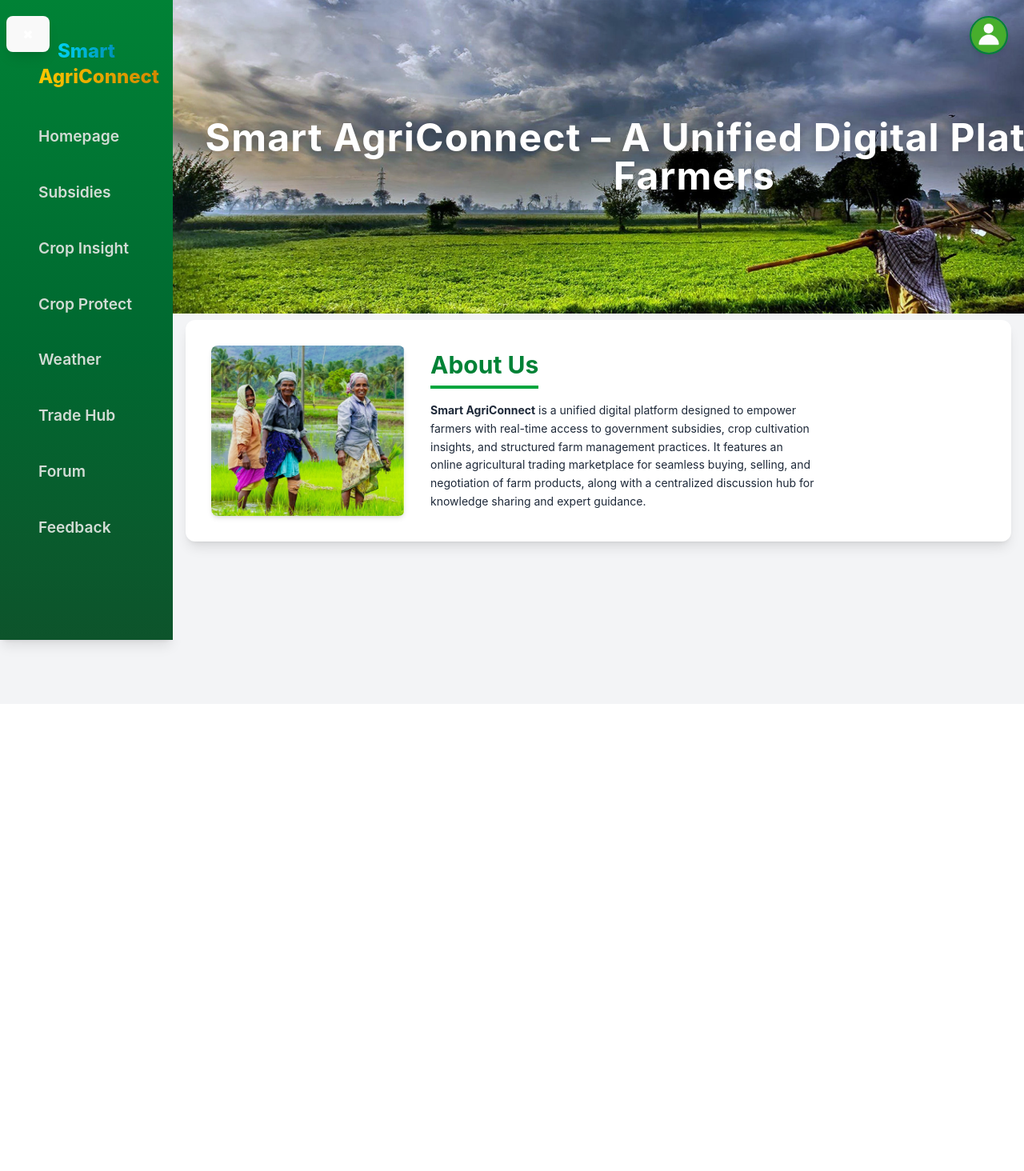
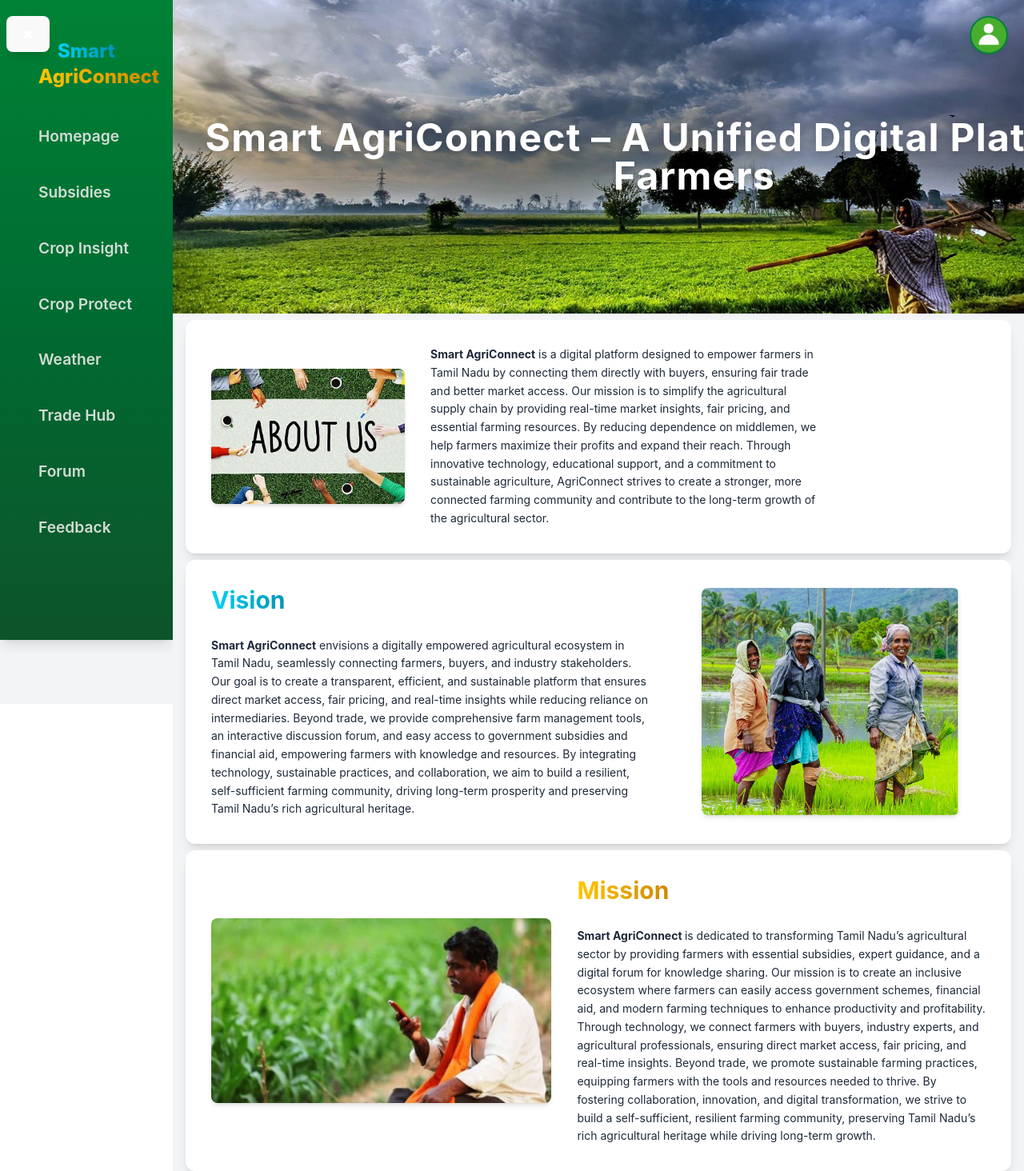
Before and after one commit to pradeep686/Smart-AgriConnect, a React (Vite) app in the folder frontend/: page /homepage in a window 1280 px wide. Shown: the top 1464 px of the page at 80% size. Before the commit the page ends 880 px from the top, so only its background shows below. Built offline with nearby package versions, Linux system fonts and the light colour scheme.

Commit message:
updating admin...

```diff
--- a/frontend/src/frontendPage/homePage/homePage.jsx
+++ b/frontend/src/frontendPage/homePage/homePage.jsx
@@ -29,7 +29,7 @@ const HomePage = () => {
           {/* Left - Background Image */}
           <div className="w-1/4">
             <img
-              src="/images/main2.jpg"
+              src="/images/main3.jpeg"
               alt="Smart AgriConnect"
               className="rounded-lg shadow-md w-full"
             />
@@ -37,20 +37,77 @@ const HomePage = () => {
 
           {/* Right - Text Content */}
           <div className="w-1/2">
-            <h2 className="text-3xl font-bold text-green-700 mb-4 border-b-4 border-green-600 pb-2 inline-block">
-              About Us
-            </h2>
+
             <p className="text-gray-800 text-sm leading-relaxed">
-              <strong>Smart AgriConnect</strong> is a unified digital platform designed to empower
-              farmers with real-time access to government subsidies, crop cultivation insights,
-              and structured farm management practices. It features an online agricultural trading
-              marketplace for seamless buying, selling, and negotiation of farm products, along
-              with a centralized discussion hub for knowledge sharing and expert guidance.
+            <strong>Smart AgriConnect</strong>  is a digital platform designed to empower farmers in Tamil Nadu by connecting them directly
+              with buyers, ensuring fair trade and better market access.
+              Our mission is to simplify the agricultural supply chain by providing real-time market insights, fair pricing, and essential farming resources.
+               By reducing dependence on middlemen, we help farmers maximize their profits and expand their reach. Through innovative technology,
+               educational support, and a commitment to sustainable agriculture, AgriConnect strives to create a stronger,
+                more connected farming community and contribute to the long-term growth of the agricultural sector.
             </p>
           </div>
         </div>
+
+        <div className="bg-white shadow-lg rounded-xl top-100 mx-4 mt-2 p-8 flex items-center space-x-8">
+  {/* vission */}
+  <div className="w-3/5 pr-8">
+  <h2 className="text-3xl font-bold text-transparent bg-clip-text bg-gradient-to-r from-cyan-400 to-cyan-600 mb-4 border-b-4 pb-2 inline-block">
+  Vision
+</h2>
+
+    <p className="text-gray-800 text-sm leading-relaxed">
+      <strong>Smart AgriConnect</strong> envisions a digitally empowered agricultural ecosystem in Tamil Nadu, seamlessly connecting farmers, buyers, and industry stakeholders. Our goal is to create a transparent, efficient, and sustainable platform that ensures direct market access, fair pricing, and real-time insights while reducing reliance on intermediaries.
+
+Beyond trade, we provide comprehensive farm management tools, an interactive discussion forum, and easy access to government subsidies and financial aid, empowering farmers with knowledge and resources. By integrating technology, sustainable practices, and collaboration, we aim to build a resilient, self-sufficient farming community, driving long-term prosperity and preserving Tamil Nadu’s rich agricultural heritage.
+    </p>
+  </div>
+
+  {/* Right - Image */}
+  <div className="w-1/3">
+    <img
+      src="/images/main2.jpg"
+      alt="Smart AgriConnect"
+      className="rounded-lg shadow-md w-full"
+    />
+  </div>
+</div>
+
+<div className="bg-white shadow-lg rounded-xl top-100 mx-4 mt-2 p-8 flex items-center space-x-8">
+          {/* Left - Background Image */}
+          <div className="w-2/4">
+            <img
+              src="/images/main4.jpg"
+              alt="Smart AgriConnect"
+              className="rounded-lg shadow-md w-full"
+            />
+          </div>
+
+          {/* Right - Text Content */}
+          <div className="w-3/5">
+          <h2 className="text-3xl font-bold text-transparent bg-clip-text bg-gradient-to-r from-yellow-400 to-yellow-600 mb-4 border-b-4  pb-2 inline-block">
+  Mission
+</h2>
+
+            <p className="text-gray-800 text-sm leading-relaxed">
+
+              <strong>Smart AgriConnect </strong>
+
+
+   is dedicated to transforming Tamil Nadu’s agricultural sector by providing farmers with essential subsidies, expert guidance, and a digital forum for knowledge sharing. Our mission is to create an inclusive ecosystem where farmers can easily access government schemes, financial aid, and modern farming techniques to enhance productivity and profitability.
+
+Through technology, we connect farmers with buyers, industry experts, and agricultural professionals, ensuring direct market access, fair pricing,
+ and real-time insights. Beyond trade, we promote sustainable farming practices, equipping farmers with the tools and resources needed to thrive.
+  By fostering collaboration, innovation, and digital transformation, we strive to build a self-sufficient, resilient farming community,
+   preserving Tamil Nadu’s rich agricultural heritage while driving long-term growth.
+            </p>
+          </div>
+
+        </div>
+
       </div>
       </div>
+
     </div>
   );
 };
```
Also changed, not shown: frontend/public/images/main3.jpeg (added), frontend/public/images/main4.jpg (added).
